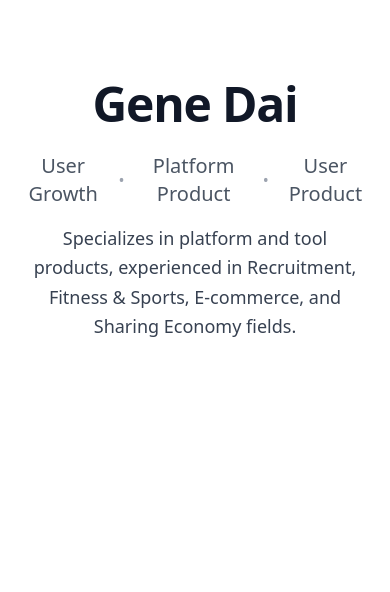
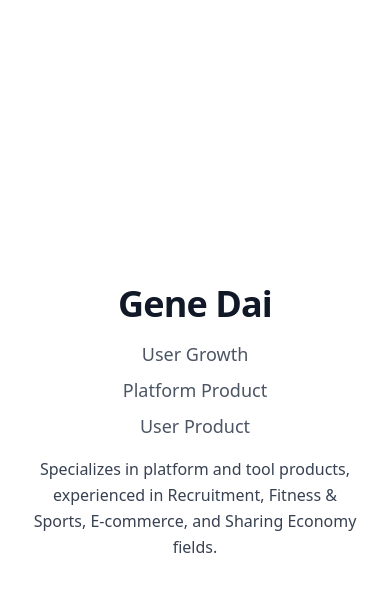
Before and after one commit to Digidai/genedai.me, a Next.js app: page /genedai.me/ in a window 390 px wide. Shown: the top 592 px of the page. Built offline with nearby package versions, Linux system fonts and the light colour scheme.

Commit message:
Optimize responsive layout and centering

```diff
--- a/src/app/page.tsx
+++ b/src/app/page.tsx
@@ -47,18 +47,20 @@ export const metadata: Metadata = {
 
 export default function Home() {
   return (
-    <main className="min-h-screen bg-white">
-      <div className="max-w-3xl mx-auto px-6 py-20">
+    <main className="min-h-screen bg-white flex items-center justify-center">
+      <div className="w-full max-w-3xl mx-auto px-4 sm:px-6 lg:px-8 py-12 sm:py-16 lg:py-20">
         <header className="text-center">
-          <h1 className="text-5xl font-bold text-gray-900 mb-6 tracking-tight">Gene Dai</h1>
-          <div className="flex items-center justify-center space-x-4 mb-4">
-            <span className="text-xl text-gray-600">User Growth</span>
-            <span className="text-gray-400">•</span>
-            <span className="text-xl text-gray-600">Platform Product</span>
-            <span className="text-gray-400">•</span>
-            <span className="text-xl text-gray-600">User Product</span>
+          <h1 className="text-4xl sm:text-5xl lg:text-6xl font-bold text-gray-900 mb-4 sm:mb-6 tracking-tight">
+            Gene Dai
+          </h1>
+          <div className="flex flex-col sm:flex-row items-center justify-center space-y-2 sm:space-y-0 sm:space-x-4 mb-4">
+            <span className="text-lg sm:text-xl text-gray-600">User Growth</span>
+            <span className="hidden sm:inline text-gray-400">•</span>
+            <span className="text-lg sm:text-xl text-gray-600">Platform Product</span>
+            <span className="hidden sm:inline text-gray-400">•</span>
+            <span className="text-lg sm:text-xl text-gray-600">User Product</span>
           </div>
-          <p className="text-lg text-gray-700 max-w-2xl mx-auto leading-relaxed">
+          <p className="text-base sm:text-lg text-gray-700 max-w-2xl mx-auto leading-relaxed px-4">
             Specializes in platform and tool products, experienced in Recruitment, Fitness & Sports, E-commerce, and Sharing Economy fields.
           </p>
         </header>
```
